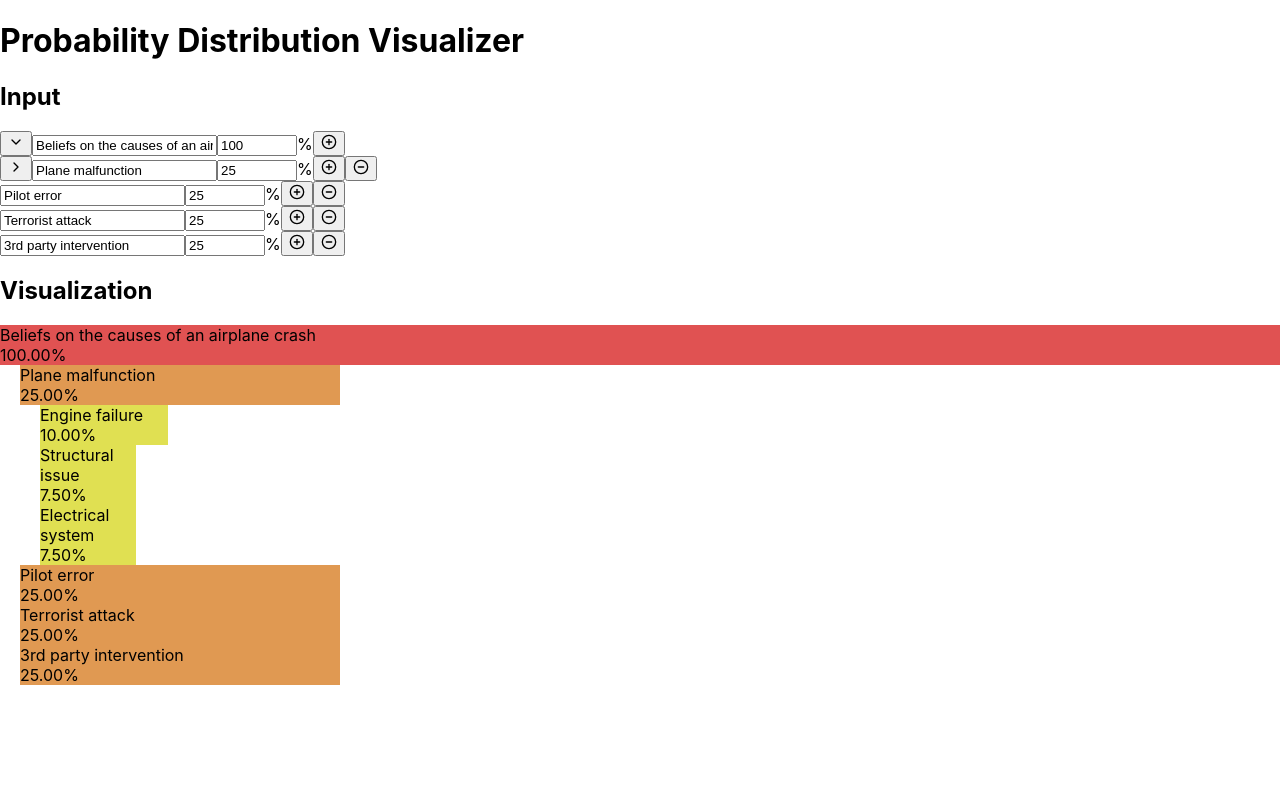
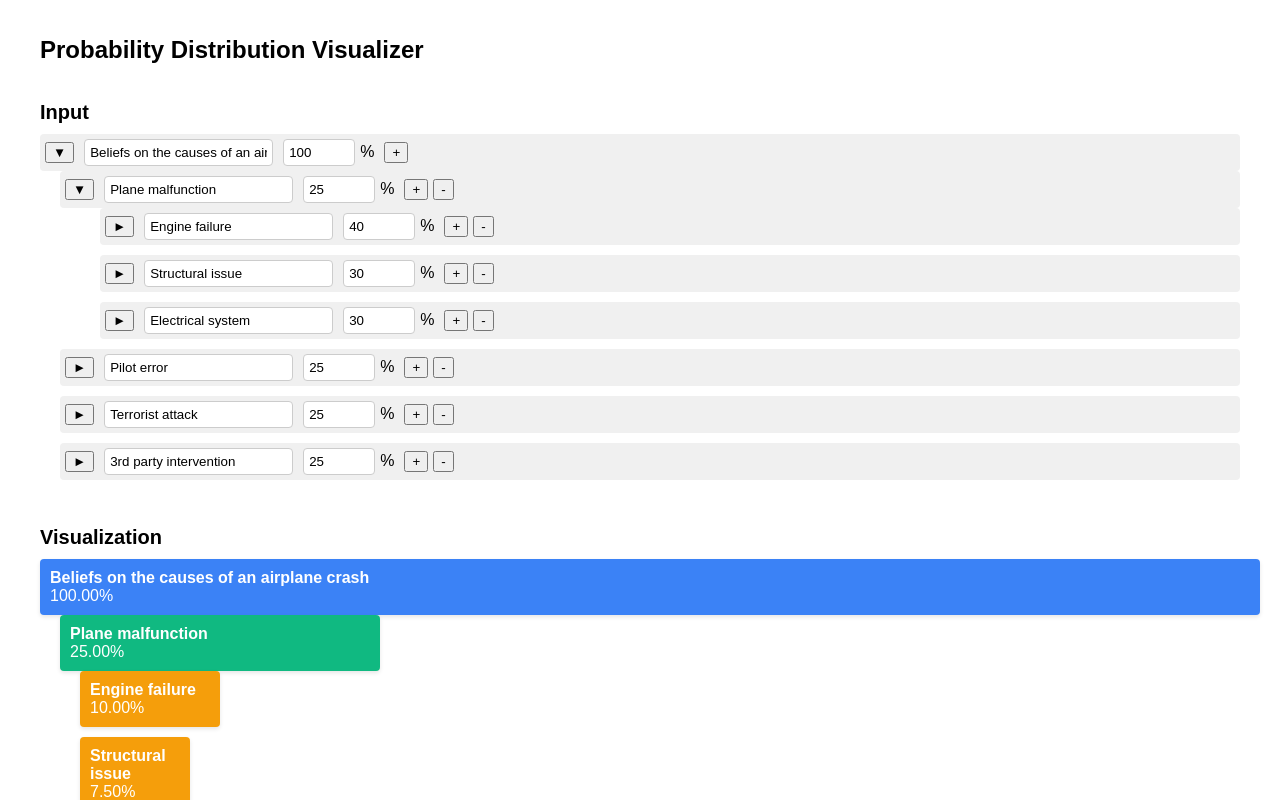
Before and after one commit to jss367/ProbTree, a React (Create React App) app in the folder probtree/: page / in a window 1280 px wide. Shown: the top 800 px of the page. Built offline with nearby package versions, Linux system fonts and the light colour scheme.

Commit message:
looking good

```diff
--- a/probtree/src/App.js
+++ b/probtree/src/App.js
@@ -1,5 +1,4 @@
 import React, { useState } from 'react';
-import { PlusCircle, MinusCircle, ChevronRight, ChevronDown } from 'lucide-react';
 
 const ProbabilityNode = ({ node, onUpdate, onAdd, onRemove, onToggle, level = 0 }) => {
   const handleProbabilityChange = (e) => {
@@ -11,18 +10,16 @@ const ProbabilityNode = ({ node, onUpdate, onAdd, onRemove, onToggle, level = 0
   };
 
   return (
-    <div className="mb-2">
-      <div className="flex items-center">
-        {node.children && (
-          <button onClick={() => onToggle(node.id)} className="mr-2">
-            {node.expanded ? <ChevronDown size={16} /> : <ChevronRight size={16} />}
-          </button>
-        )}
+    <div style={{ marginBottom: '10px', marginLeft: `${level * 20}px` }}>
+      <div style={{ display: 'flex', alignItems: 'center', backgroundColor: '#f0f0f0', padding: '5px', borderRadius: '4px' }}>
+        <button onClick={() => onToggle(node.id)} style={{ marginRight: '10px' }}>
+          {node.expanded ? '▼' : '►'}
+        </button>
         <input
           type="text"
           value={node.name}
           onChange={handleNameChange}
-          className="mr-2 p-1 border rounded"
+          style={{ marginRight: '10px', padding: '5px', border: '1px solid #ccc', borderRadius: '4px' }}
         />
         <input
           type="number"
@@ -31,20 +28,14 @@ const ProbabilityNode = ({ node, onUpdate, onAdd, onRemove, onToggle, level = 0
           min="0"
           max="100"
           step="0.1"
-          className="w-20 mr-2 p-1 border rounded"
+          style={{ width: '60px', marginRight: '5px', padding: '5px', border: '1px solid #ccc', borderRadius: '4px' }}
         />
-        <span className="mr-2">%</span>
-        <button onClick={() => onAdd(node.id)} className="mr-2">
-          <PlusCircle size={16} />
-        </button>
-        {level > 0 && (
-          <button onClick={() => onRemove(node.id)}>
-            <MinusCircle size={16} />
-          </button>
-        )}
+        <span style={{ marginRight: '10px' }}>%</span>
+        <button onClick={() => onAdd(node.id)} style={{ marginRight: '5px' }}>+</button>
+        {level > 0 && <button onClick={() => onRemove(node.id)}>-</button>}
       </div>
       {node.children && node.expanded && (
-        <div className="ml-8">
+        <div>
           {node.children.map((child) => (
             <ProbabilityNode
               key={child.id}
@@ -64,19 +55,23 @@ const ProbabilityNode = ({ node, onUpdate, onAdd, onRemove, onToggle, level = 0
 
 const HierarchicalVisualization = ({ node, parentProbability = 100, depth = 0 }) => {
   const actualProbability = (node.probability * parentProbability) / 100;
-  const backgroundColor = `hsl(${depth * 30}, 70%, 60%)`;
+  const colors = ['#3b82f6', '#10b981', '#f59e0b', '#ef4444', '#8b5cf6', '#ec4899', '#6366f1', '#14b8a6'];
+  const bgColor = colors[depth % colors.length];
 
   return (
-    <div className="mb-2">
+    <div style={{ marginBottom: '10px' }}>
       <div
-        className="p-2 text-white rounded"
         style={{
+          backgroundColor: bgColor,
+          color: 'white',
+          padding: '10px',
+          borderRadius: '4px',
           width: `${actualProbability}%`,
-          backgroundColor,
-          marginLeft: `${depth * 20}px`
+          marginLeft: `${depth * 20}px`,
+          boxShadow: '0 2px 4px rgba(0,0,0,0.1)'
         }}
       >
-        <div className="font-bold">{node.name}</div>
+        <div style={{ fontWeight: 'bold' }}>{node.name}</div>
         <div>{actualProbability.toFixed(2)}%</div>
       </div>
       {node.children && node.children.map(child => (
@@ -102,7 +97,7 @@ const ProbabilityDistributionVisualizer = () => {
         id: '1',
         name: 'Plane malfunction',
         probability: 25,
-        expanded: false,
+        expanded: true,
         children: [
           { id: '1-1', name: 'Engine failure', probability: 40, expanded: false },
           { id: '1-2', name: 'Structural issue', probability: 30, expanded: false },
@@ -191,11 +186,11 @@ const ProbabilityDistributionVisualizer = () => {
   };
 
   return (
-    <div className="container mx-auto p-4">
-      <h1 className="text-2xl font-bold mb-4">Probability Distribution Visualizer</h1>
-      <div className="flex flex-col md:flex-row">
-        <div className="w-full md:w-1/2 pr-4">
-          <h2 className="text-xl font-semibold mb-2">Input</h2>
+    <div style={{ fontFamily: 'Arial, sans-serif', maxWidth: '1200px', margin: '0 auto', padding: '20px' }}>
+      <h1 style={{ fontSize: '24px', marginBottom: '20px' }}>Probability Distribution Visualizer</h1>
+      <div style={{ display: 'flex', flexDirection: 'column', gap: '20px' }}>
+        <div>
+          <h2 style={{ fontSize: '20px', marginBottom: '10px' }}>Input</h2>
           <ProbabilityNode
             node={rootNode}
             onUpdate={updateNode}
@@ -204,8 +199,8 @@ const ProbabilityDistributionVisualizer = () => {
             onToggle={toggleNode}
           />
         </div>
-        <div className="w-full md:w-1/2 pl-4">
-          <h2 className="text-xl font-semibold mb-2">Visualization</h2>
+        <div>
+          <h2 style={{ fontSize: '20px', marginBottom: '10px' }}>Visualization</h2>
           <HierarchicalVisualization node={rootNode} />
         </div>
       </div>
```
